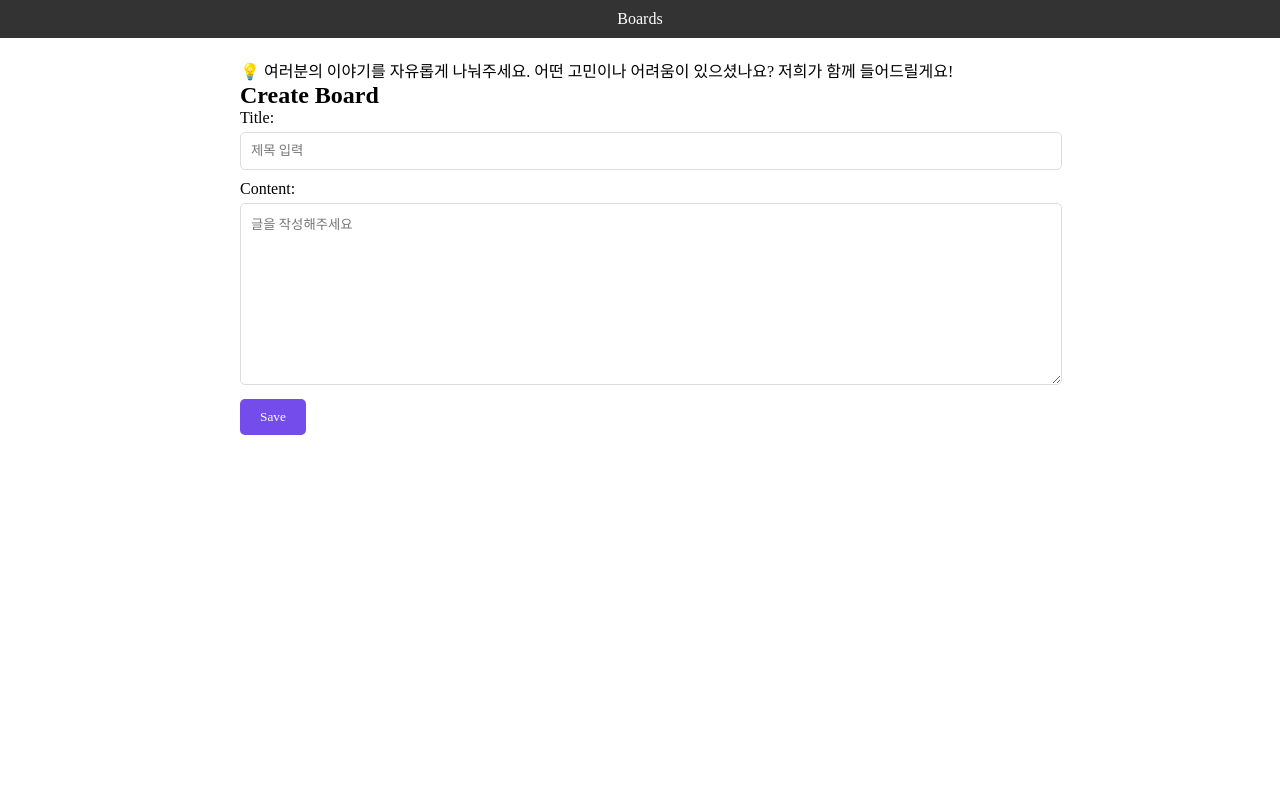
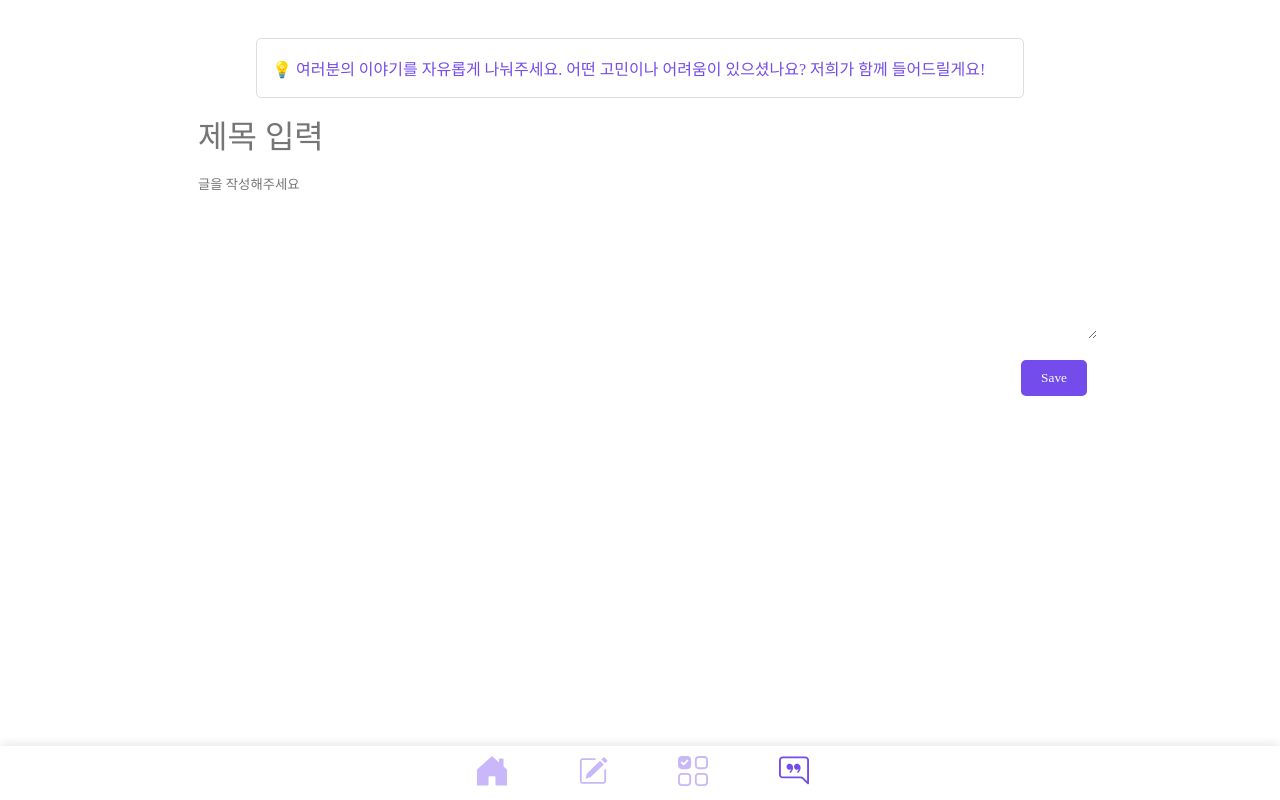
Before and after one commit to mic050r/innerflow-dj, a Django app: page /boards/create/ in a window 1280 px wide. Run offline with Django 5.2, Linux system fonts and the light colour scheme; some libraries are stand-ins or nearby versions.

Commit message:
💄 [Design] (#15) board footer 분리 및 게시판 폼 css 수정

```diff
--- a/InnerFlow/static/css/board/board_form.css
+++ b/InnerFlow/static/css/board/board_form.css
@@ -1,61 +1,70 @@
 @import url('../public.css');
-/* 기본적인 페이지 레이아웃과 스타일 */
-body {
-    font-family: Arial, sans-serif;
-    margin: 0;
-    padding: 0;
+
+.container {
+    margin-top: 3%;
+    width: 100%;
+    display: flex;
+    flex-direction: column;
+    align-items: center;
 }
 
-header {
-    background-color: #333;
-    color: white;
-    padding: 10px 0;
+.header {
+    width: 60%;
+    height: 60px;
+    align-content: center;
+    justify-content: center;
+    text-align: left;
+    margin-bottom: 1%;
+    border: 1px solid #DDDDDD; /* 헤더에 테두리 추가 */
+    border-radius: 5px;
+    box-sizing: border-box; /* 패딩과 테두리를 포함한 너비 설정 */
 }
 
-header nav ul {
-    list-style: none;
-    padding: 0;
-    margin: 0;
-    display: flex;
-    justify-content: center;
+.sub-title {
+    color: var(--main-color);
+    padding-left: 15px;
 }
 
-header nav ul li {
-    margin: 0 15px;
-}
-
-header nav ul li a {
-    color: white;
-    text-decoration: none;
+.board-form {
+    text-align: left;
+    padding: 3px; /* 패딩 추가 */
+    width: 900px;
 }
 
 main {
-    padding: 20px;
-    max-width: 800px;
     margin: 0 auto;
-}
-
-footer {
-    background-color: #333;
-    color: white;
-    text-align: center;
-    padding: 10px 0;
-    position: fixed;
-    width: 100%;
-    bottom: 0;
 }
 
 /* 폼 스타일 */
 form {
     margin-bottom: 20px;
+    width: 100%; /* 폼 너비 조정 */
+    box-sizing: border-box; /* 패딩과 테두리를 포함한 너비 설정 */
+}
+
+.form-group {
+    margin-bottom: 8px;
 }
 
 form input, form textarea {
     width: 100%;
-    padding: 10px;
-    margin: 5px 0 10px;
-    border: 1px solid #ddd;
-    border-radius: 5px;
+    padding: 5px;
+    border: none; /* 테두리 제거 */
+    text-align: left; /* 왼쪽 정렬 */
+}
+
+form input:focus, form textarea:focus {
+    outline: none; /* 포커스 시 테두리 제거 */
+}
+
+form .title-input {
+    font-size: 2rem; /* 제목 입력의 폰트 크기 증가 */
+}
+
+.button-group {
+    display: flex;
+    justify-content: flex-end; /* 버튼을 오른쪽에 정렬 */
+    padding-top: 1%;
 }
 
 form button[type="submit"] {
@@ -66,3 +75,7 @@ form button[type="submit"] {
     cursor: pointer;
     border-radius: 5px;
 }
+
+label {
+    display: none; /* 레이블 숨기기 */
+}
--- a/InnerFlow/templates/board/board_confirm_delete.html
+++ b/InnerFlow/templates/board/board_confirm_delete.html
@@ -1,4 +1,4 @@
-{% extends "base_generic.html" %}
+{% extends "./board/base_generic.html" %}
 
 {% block title %}글 삭제{% endblock %}
 
--- a/InnerFlow/templates/board/board_detail.html
+++ b/InnerFlow/templates/board/board_detail.html
@@ -42,5 +42,9 @@
             {% endfor %}
         </ul>
     </main>
+
+{% block content %}{% endblock %}
+{% include './board_footer.html' %}
+</footer>
 </body>
 </html>
--- /dev/null
+++ b/InnerFlow/templates/board/board_footer.html
@@ -0,0 +1,25 @@
+{% load static %}
+<footer>
+    <ul>
+        <li>
+            <a href="{% url 'home' %}" id="home-link">
+                <img src="{% static 'images/home.svg' %}" alt="Home" id="home-icon">
+            </a>
+        </li>
+        <li>
+            <a href="{% url 'daily_log' %}" id="journal-link">
+                <img src="{% static 'images/journal.svg' %}" alt="Journal" id="journal-icon">
+            </a>
+        </li>
+        <li>
+            <a href="{% url 'goal_list' %}" id="goal-link">
+                <img src="{% static 'images/goal.svg' %}" alt="Goal" id="goal-icon">
+            </a>
+        </li>
+        <li>
+            <a href="{% url 'board_list' %}" id="board-link">
+                <img src="{% static 'images/board-active.svg' %}" alt="Board" id="board-icon">
+            </a>
+        </li>
+    </ul>
+</footer>
--- a/InnerFlow/templates/board/board_form.html
+++ b/InnerFlow/templates/board/board_form.html
@@ -6,21 +6,29 @@
     <link rel="stylesheet" href="{% static 'css/board/board_form.css' %}">
 </head>
 <body>
-    <header>
-        <nav>
-            <ul>
-                <li><a href="{% url 'board_list' %}">Boards</a></li>
-            </ul>
-        </nav>
+<div class="container">
+    <header class="header">
+        <p class="sub-title">💡 여러분의 이야기를 자유롭게 나눠주세요. 어떤 고민이나 어려움이 있으셨나요? 저희가 함께 들어드릴게요!</p>
     </header>
     <main>
-        <p class="sub-title">💡 여러분의 이야기를 자유롭게 나눠주세요. 어떤 고민이나 어려움이 있으셨나요? 저희가 함께 들어드릴게요!</p>
-        <h2>{{ form.instance.pk|yesno:"Edit,Create" }} Board</h2>
-        <form method="post">
+        <form method="post" class="board-form">
             {% csrf_token %}
-            {{ form.as_p }}
-            <button type="submit">Save</button>
+            <div class="form-group">
+                {{ form.title.label_tag }}
+                {{ form.title }}
+            </div>
+            <div class="form-group">
+                {{ form.content.label_tag }}
+                {{ form.content }}
+            </div>
+            <div class="form-group button-group">
+                <button type="submit">Save</button>
+            </div>
         </form>
     </main>
+</div>
+
+{% block content %}{% endblock %}
+{% include './board_footer.html' %}
 </body>
 </html>
--- a/InnerFlow/templates/board/comment_confirm_delete.html
+++ b/InnerFlow/templates/board/comment_confirm_delete.html
@@ -1,4 +1,4 @@
-{% extends "base_generic.html" %}
+{% extends "./board/base_generic.html" %}
 
 {% block content %}
   <h2>Delete Comment</h2>
--- a/InnerFlow/templates/board/comment_form.html
+++ b/InnerFlow/templates/board/comment_form.html
@@ -1,4 +1,4 @@
-{% extends "base_generic.html" %}
+{% extends "./board/base_generic.html" %}
 
 {% block content %}
   <h2>{{ form.instance.pk|yesno:"Edit,Add" }} Comment</h2>
```
Also changed, not shown: InnerFlow/static/css/board/board_detail.css (+0 -40 lines), InnerFlow/templates/board/base_generic.html (added, +22 -0 lines), InnerFlow/templates/board/board_list.html (+2 -25 lines).
